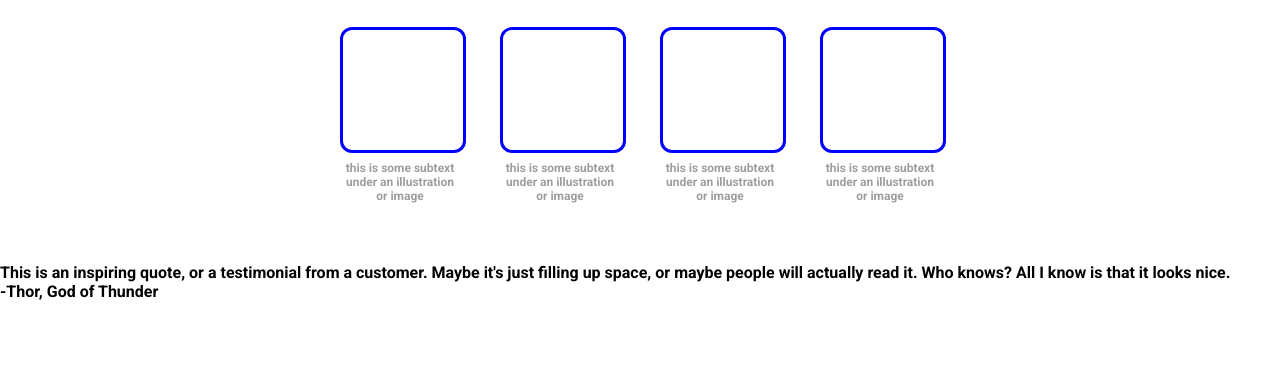
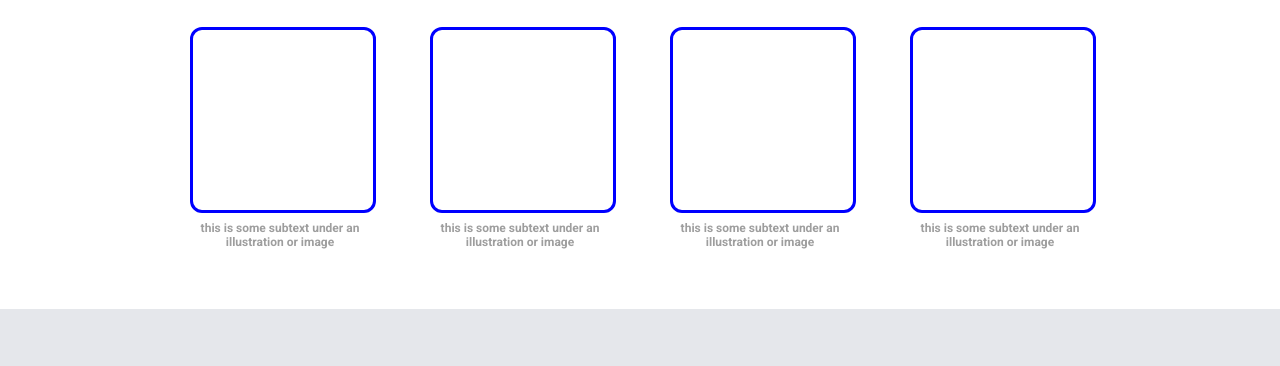
Before and after one commit to cornely06/landing-page, a plain HTML site: page index.html in a window 1280 px wide. Shown: the part 537-903 px from the top of the page. Before the commit the page ends 838 px from the top, so only its background shows below. Drawn offline with Linux system fonts and the light colour scheme.

Commit message:
Style quote section

```diff
--- a/style/style.css
+++ b/style/style.css
@@ -32,7 +32,7 @@ body {
 
 .hero-main {
   font-size: 48px;
-  font-weight: 800;
+  font-weight: 900;
   color: #F9FAF8
 }
 
@@ -59,7 +59,7 @@ button {
   border: none;
   border-radius: 5px;
   cursor: pointer;
-  font-weight: bold;
+  font-weight: 700;
 }
 
 .img-placeholder {
@@ -80,26 +80,47 @@ button {
 
 .information-header {
   font-size: 36px;
-  font-weight: 800;
+  font-weight: 900;
   color: #1F2937;
 }
 
 .card-img {
   border: 3px solid blue;
-  width: 120px;
-  height: 120px;
+  width: 180px;
+  height: 180px;
   border-radius: 12px;
   margin-bottom: 8px;
 }
 
 .cards {
   display: flex;
-  gap: 40px;
+  gap: 60px;
 }
 
 .card {
-  width: 120px;
+  width: 180px;
   text-align: center;
   font-size: 12px;
   color: #9e9e9e;
 }
+
+.quote {
+  background-color: #E5E7EB;
+  padding: 60px 300px;
+  display: flex;
+  flex-direction: column;
+  gap: 10px;
+}
+
+.quote-text {
+  font-size: 36px;
+  font-weight: light;
+  font-style: italic;
+  color: #1F2937;
+}
+
+.quote-author {
+  margin-left: auto;
+  font-weight: 900;
+  font-size: 24px;
+}
```
